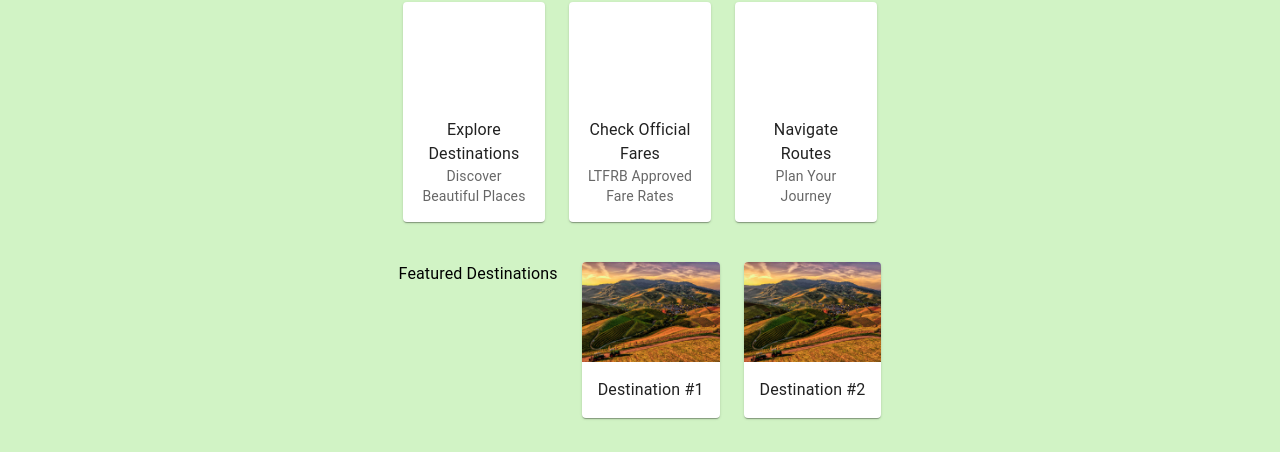
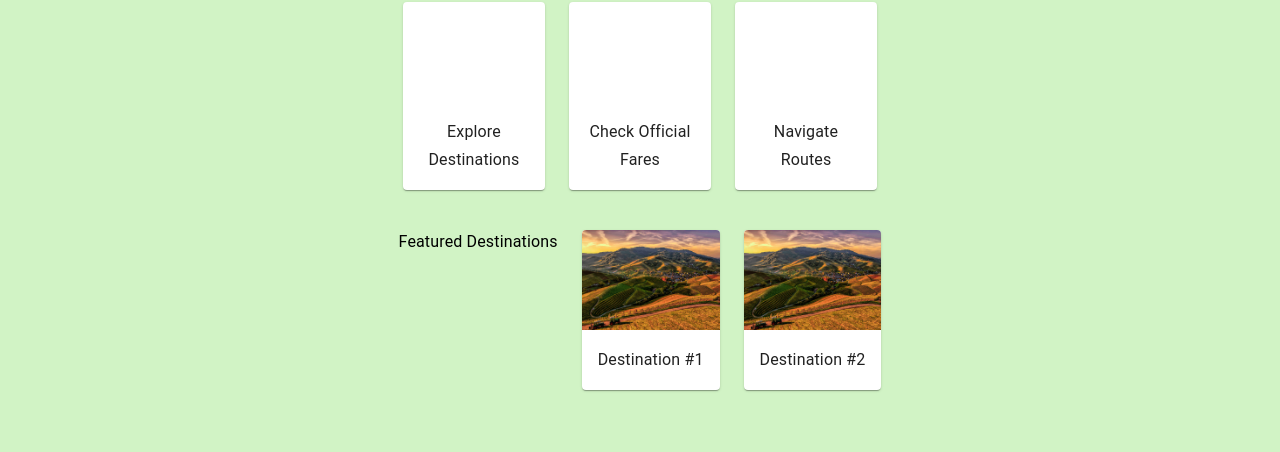
Before and after one commit to by-jenneigh/tara, a Next.js app: page /home in a window 1280 px wide. Shown: the part 198-650 px from the top of the page. Built offline with nearby package versions, Linux system fonts and the light colour scheme; some icons are missing.

Commit message:
Generalize content prop

```diff
--- a/app/components/common/card.tsx
+++ b/app/components/common/card.tsx
@@ -12,13 +12,13 @@ import { ReactNode } from "react";
 type DestinationCardProps = {
   name: string;
   image: string | ReactNode;
-  description?: string;
+  content?: string;
   type?: DestinationType;
   onCardClick?: () => void;
 };
 
 export default function DestinationCard(props: DestinationCardProps) {
-  const { name, image, description, onCardClick, type } = props;
+  const { name, image, content, onCardClick, type } = props;
 
   return (
     <Card sx={{ maxWidth: 142 }}>
@@ -59,15 +59,15 @@ export default function DestinationCard(props: DestinationCardProps) {
           <Typography
             align="center"
             gutterBottom
-            variant="body1"
+            variant="subtitle1"
             component="div"
             mb={0}
           >
             {name}
           </Typography>
-          {description && (
+          {content && (
             <Typography
-              align="center"
+              align="left"
               variant="body2"
               sx={{
                 color: "text.secondary",
@@ -77,7 +77,7 @@ export default function DestinationCard(props: DestinationCardProps) {
                 overflow: "hidden",
               }}
             >
-              {description}
+              {content}
             </Typography>
           )}
         </CardContent>
```
